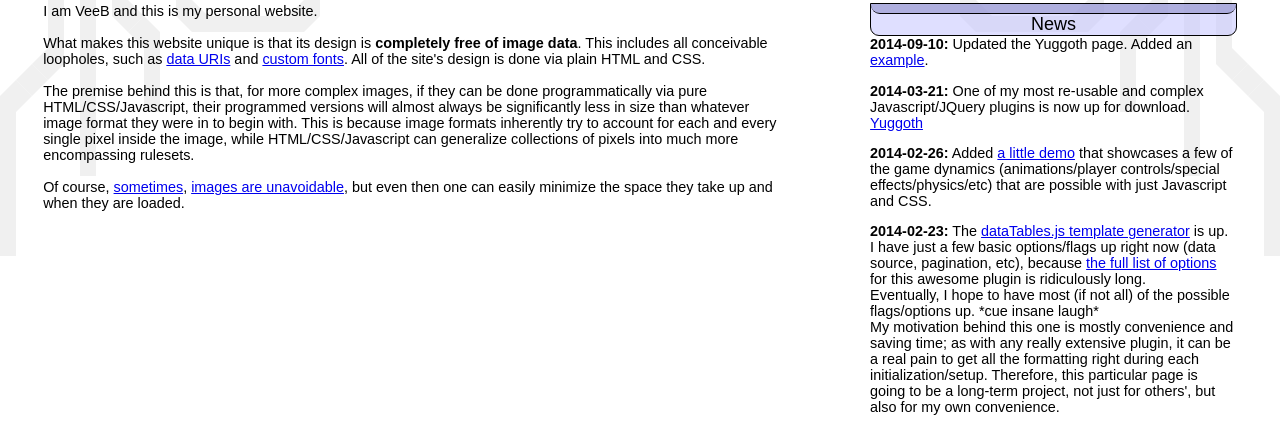
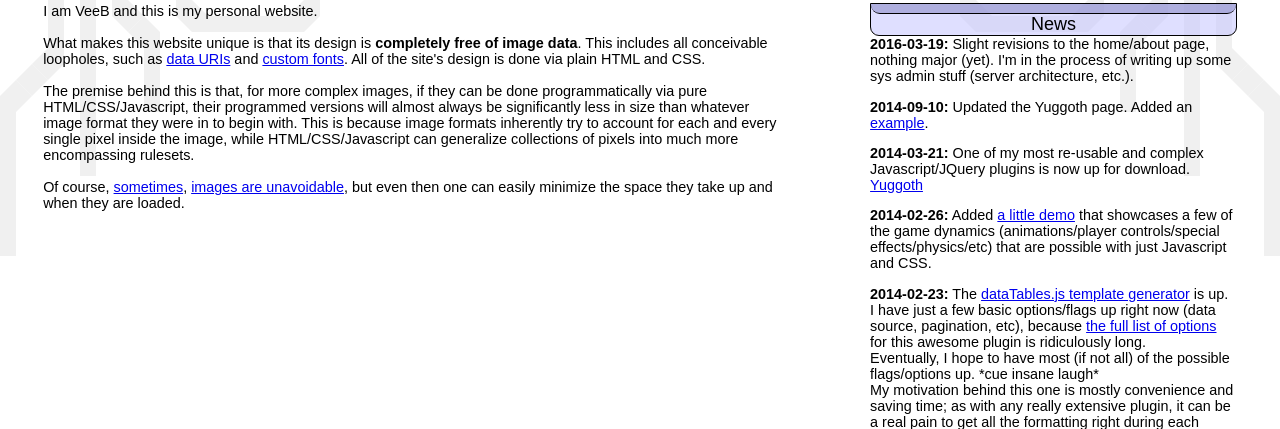
Before and after one commit to vbobkov/veeb, a CodeIgniter app: page / in a window 1280 px wide. Shown: the part 112-541 px from the top of the page. Run offline with CodeIgniter, Linux system fonts and the light colour scheme.

Commit message:
news update

```diff
--- a/application/views/home.php
+++ b/application/views/home.php
@@ -1,6 +1,9 @@
 <ul>
 	<ul class="column-right">
 		<div class="title1">News</div>
+		<li><b>2016-03-19:</b>
+			Slight revisions to the home/about page, nothing major (yet).  I'm in the process of writing up some sys admin stuff (server architecture, etc.).
+		</li>
 		<li><b>2014-09-10:</b>
 			Updated the Yuggoth page.  Added an <a target="_blank" href="/shenanigans/yuggoth_sample">example</a>.
 		</li>
```
